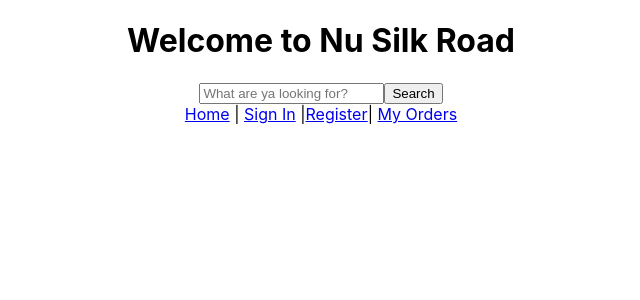
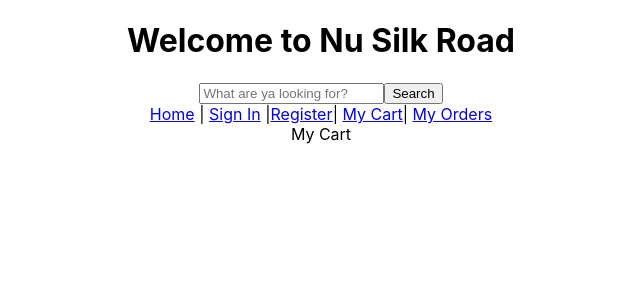
Before and after one commit to JCorley44/graceshopper, a React (Create React App) app: page /my-cart in a window 1280 px wide. Shown: the top 300 px of the page, without its empty margins (319-959 px from the left). Built offline with nearby package versions, Linux system fonts and the light colour scheme; no server answers.

Commit message:
beginning on cart functionality

```diff
--- a/src/App.js
+++ b/src/App.js
@@ -6,11 +6,14 @@ import Register from "./components/Register";
 import SignIn from "./components/SignIn";
 import MyOrders from "./components/MyOrders";
 import { useEffect, useState } from "react";
+import ProductsPage from "./components/ProductsPage";
+import MyCart from "./components/MyCart";
 
 const baseURL = `http://localhost:3000/api/`;
 
 function App() {
   const [user, setUser] = useState(null);
+  const [searchedProducts, setSearchedProducts] = useState("");
   const [errorMessage, setErrorMessage] = useState("");
   const [token, setToken] = useState(null);
 
@@ -35,7 +38,12 @@ function App() {
   // Random comment.
   return (
     <div className="App">
-      <Navbar user={user} setUser={setUser} baseURL={baseURL} />
+      <Navbar
+        user={user}
+        setUser={setUser}
+        baseURL={baseURL}
+        setSearchedProducts={setSearchedProducts}
+      />
       <Route exact path="/">
         <Home user={user} />
       </Route>
@@ -60,6 +68,12 @@ function App() {
       <Route path="/my-orders">
         <MyOrders />
       </Route>
+      <Route path="/search-results">
+        <ProductsPage searchedProducts={searchedProducts} />
+      </Route>
+      <Route path="/my-cart">
+        <MyCart />
+      </Route>
     </div>
   );
 }
--- /dev/null
+++ b/src/components/MyCart.js
@@ -0,0 +1,5 @@
+const MyCart = (props) => {
+  return <> My Cart </>;
+};
+
+export default MyCart;
--- a/src/components/Navbar.js
+++ b/src/components/Navbar.js
@@ -47,7 +47,8 @@ function Navbar(props) {
       searchedMatches(product, search)
     );
     //have the array of related products to search
-    console.log(filteredSearch);
+    props.setSearchedProducts(filteredSearch);
+    history.push("/search-results");
   };
   return (
     <div>
@@ -75,7 +76,8 @@ function Navbar(props) {
           </Link>
         </>
       )}
-      | <Link to="/my-orders">My Orders</Link>
+      | <Link to="/my-cart">My Cart</Link>|{" "}
+      <Link to="/my-orders">My Orders</Link>
     </div>
   );
 }
--- /dev/null
+++ b/src/components/ProductsPage.js
@@ -0,0 +1,24 @@
+const ProductsPage = (props) => {
+  return (
+    <>
+      {" "}
+      Products Page
+      <div>
+        {props.searchedProducts.map((searchedProduct) => {
+          return (
+            <div key={searchedProduct.id}>
+              <h3>{searchedProduct.title}</h3>
+              <h5>{searchedProduct.description}</h5>
+              <button onClick={() => console.log(searchedProduct.id)}>
+                Add to Cart
+              </button>
+              <button>Buy Now</button>
+            </div>
+          );
+        })}
+      </div>
+    </>
+  );
+};
+
+export default ProductsPage;
```
